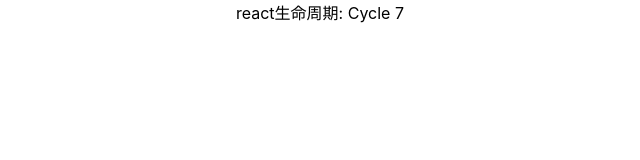
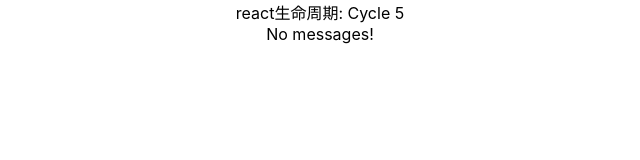
Before and after one commit to auto110/reactCourse, a React (Create React App) app in the folder lifecycle/: page / in a window 1280 px wide. Shown: the top 160 px of the page, without its empty margins (320-960 px from the left). Built offline with nearby package versions, Linux system fonts and the light colour scheme.

Commit message:
由于数据获取延迟时，页面显示无数据，直到数据到数据后显示数据

```diff
--- a/lifecycle/src/App.js
+++ b/lifecycle/src/App.js
@@ -13,7 +13,8 @@ class App extends Component{
     console.log("Constructor");
     this.state = {
       // start with a value of 0.
-      cycle: 0
+      cycle: 0,
+      messages: []
     };
     setInterval(() => {
       this.setState({cycle: this.state.cycle + 1})
@@ -30,6 +31,31 @@ class App extends Component{
     console.log("Component Did Update");
   }
 
+  renderProfile(){
+    if(this.state.messages && this.state.messages.length>0){
+      return (
+          this.state.messages.map(
+            (msg, index)=> <li key={`msg-${index}`}> {msg} </li>
+          )
+      );
+    }else{
+      return (<div>No messages!</div>)
+    }
+  }
+
+  componentDidUpdate(prevProps, prevState){
+    console.log('prevProps:', prevProps);
+    console.log('prevState:', prevState);
+  }
+
+  // simulate a long-loading profile
+  componentDidMount(){
+    setTimeout(
+      ()=> this.setState({messages: ["Hello World", "How are you?"]}),
+      10000  //10 seconds
+    )
+  }
+
   render(){
     console.log("Render")
     return (
@@ -37,6 +63,7 @@ class App extends Component{
       <div className="App">react生命周期: Cycle {this.state.cycle}
       {/*  conditional rendering */}
       { false && <LifecycleTest /> }
+      {this.renderProfile()}
       </div>
     )
   }
```
